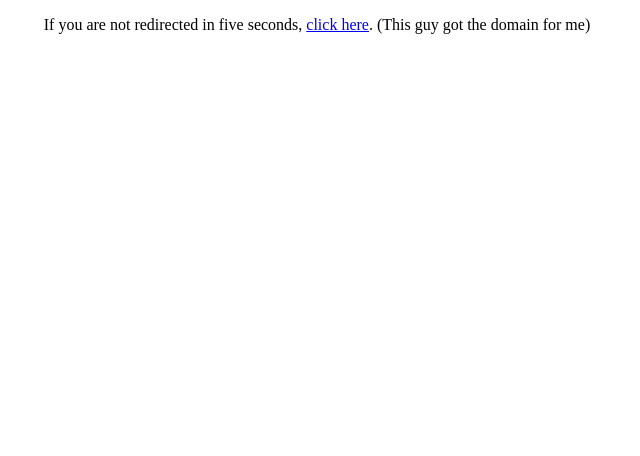
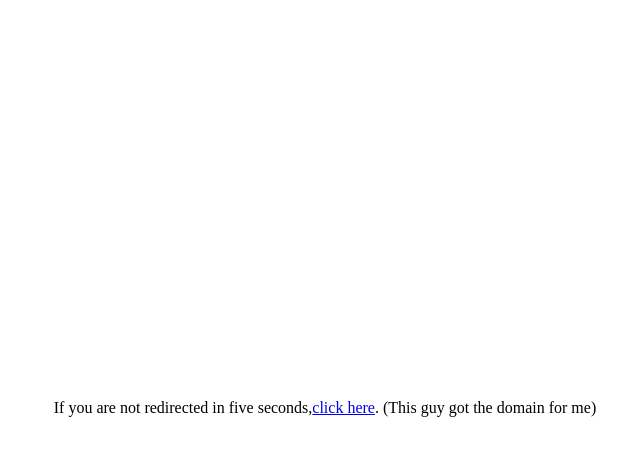
Before and after one commit to Nate2123/aspy, a plain HTML site: page index.html in a window 1280 px wide. Shown: the whole page, without its empty margins (323-963 px from the left). Drawn offline with Linux system fonts and the light colour scheme.

Commit message:
Update index.html

```diff
--- a/index.html
+++ b/index.html
@@ -5,6 +5,13 @@
   <meta http-equiv="refresh" content="5; URL=https://someaspy.dev" />
 </head>
 <body>
-  <p style = 'text-align: center;'>If you are not redirected in five seconds, <a href="https://someaspy.dev">click here</a>. (This guy got the domain for me)</p>
+  <div class="container" style="height: 100%;
+  width: 100%;
+  display: flex;
+  position: fixed;
+  align-items: center;
+  justify-content: center;'>
+    <p style = 'text-align: center;'>If you are not redirected in five seconds, <a href="https://someaspy.dev">click here</a>. (This guy got the domain for me)</p>
+  </div>
 </body>
 </html>
```
